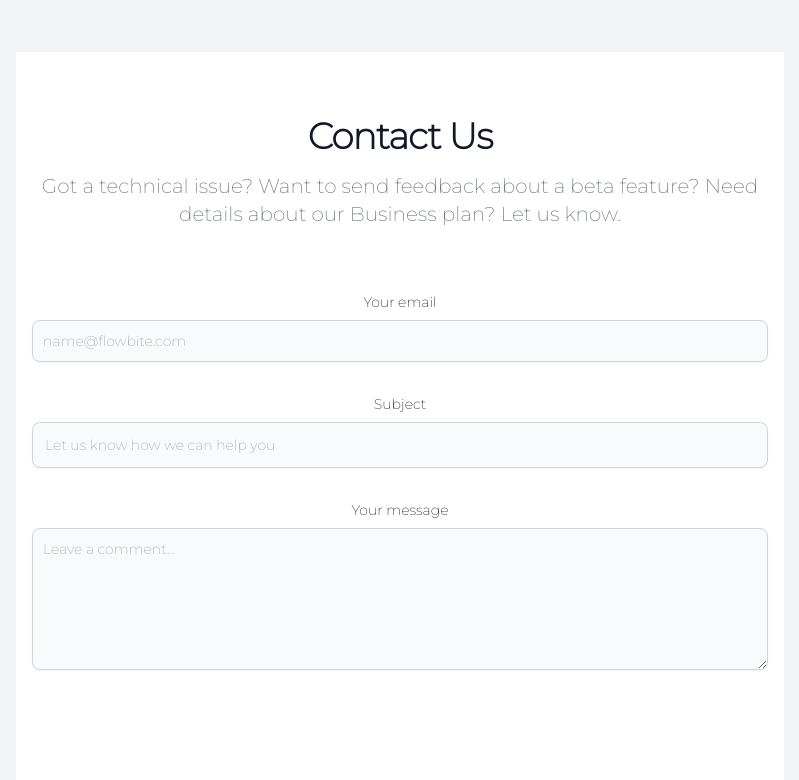
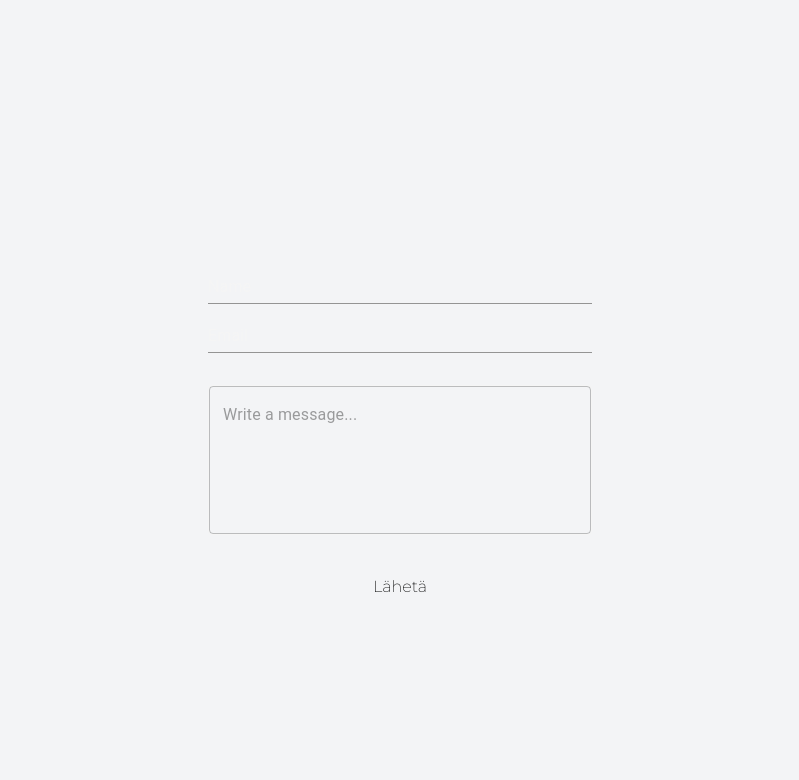
Before and after one commit to LerkkaP/Personal-portfolio, a React (Vite) app: page /contact in a window 1280 px wide. Shown: the part 520-1300 px from the top of the page, without its empty margins (240-1039 px from the left). Built offline with nearby package versions, Linux system fonts and the light colour scheme; the HTML template or start-up script is replaced by a standard one.

Commit message:
add material ui and contact form

```diff
--- a/package.json
+++ b/package.json
@@ -10,6 +10,9 @@
     "preview": "vite preview"
   },
   "dependencies": {
+    "@emotion/react": "^11.11.3",
+    "@emotion/styled": "^11.11.0",
+    "@mui/material": "^5.15.6",
     "framer-motion": "^10.17.9",
     "react": "^18.2.0",
     "react-dom": "^18.2.0",
--- a/src/components/ContactForm.tsx
+++ /dev/null
@@ -1,69 +0,0 @@
-const ContacthtmlForm = () => {
-  return (
-    <section className="bg-white dark:bg-gray-900">
-      <div className="py-8 lg:py-16 px-4 mx-auto max-w-screen-md">
-        <h2 className="mb-4 text-4xl tracking-tight font-extrabold text-center text-gray-900 dark:text-white">
-          Contact Us
-        </h2>
-        <p className="mb-8 lg:mb-16 font-light text-center text-gray-500 dark:text-gray-400 sm:text-xl">
-          Got a technical issue? Want to send feedback about a beta feature?
-          Need details about our Business plan? Let us know.
-        </p>
-        <form action="#" className="space-y-8">
-          <div>
-            <label
-              htmlFor="email"
-              className="block mb-2 text-sm font-medium text-gray-900 dark:text-gray-300"
-            >
-              Your email
-            </label>
-            <input
-              type="email"
-              id="email"
-              className="shadow-sm bg-gray-50 border border-gray-300 text-gray-900 text-sm rounded-lg focus:ring-primary-500 focus:border-primary-500 block w-full p-2.5 dark:bg-gray-700 dark:border-gray-600 dark:placeholder-gray-400 dark:text-white dark:focus:ring-primary-500 dark:focus:border-primary-500 dark:shadow-sm-light"
-              placeholder="name@flowbite.com"
-              required
-            />
-          </div>
-          <div>
-            <label
-              htmlFor="subject"
-              className="block mb-2 text-sm font-medium text-gray-900 dark:text-gray-300"
-            >
-              Subject
-            </label>
-            <input
-              type="text"
-              id="subject"
-              className="block p-3 w-full text-sm text-gray-900 bg-gray-50 rounded-lg border border-gray-300 shadow-sm focus:ring-primary-500 focus:border-primary-500 dark:bg-gray-700 dark:border-gray-600 dark:placeholder-gray-400 dark:text-white dark:focus:ring-primary-500 dark:focus:border-primary-500 dark:shadow-sm-light"
-              placeholder="Let us know how we can help you"
-              required
-            />
-          </div>
-          <div className="sm:col-span-2">
-            <label
-              htmlFor="message"
-              className="block mb-2 text-sm font-medium text-gray-900 dark:text-gray-400"
-            >
-              Your message
-            </label>
-            <textarea
-              id="message"
-              rows={6}
-              className="block p-2.5 w-full text-sm text-gray-900 bg-gray-50 rounded-lg shadow-sm border border-gray-300 focus:ring-primary-500 focus:border-primary-500 dark:bg-gray-700 dark:border-gray-600 dark:placeholder-gray-400 dark:text-white dark:focus:ring-primary-500 dark:focus:border-primary-500"
-              placeholder="Leave a comment..."
-            ></textarea>
-          </div>
-          <button
-            type="submit"
-            className="py-3 px-5 text-sm font-medium text-center text-white rounded-lg bg-primary-700 sm:w-fit hover:bg-primary-800 focus:ring-4 focus:outline-none focus:ring-primary-300 dark:bg-primary-600 dark:hover:bg-primary-700 dark:focus:ring-primary-800"
-          >
-            Send message
-          </button>
-        </form>
-      </div>
-    </section>
-  );
-};
-
-export default ContacthtmlForm;
--- /dev/null
+++ b/src/components/form/Form.tsx
@@ -0,0 +1,31 @@
+import { TextField } from "@mui/material";
+import Input from "./Input";
+
+const Form = () => {
+  return (
+    <div>
+      <form className="flex flex-col w-96">
+        <Input label="Name" variant="standard" />
+        <Input label="Email" variant="standard" />
+        <TextField
+          placeholder="Write a message..."
+          multiline
+          rows={5}
+          maxRows={10}
+          InputProps={{
+            style: {
+              border: "1px solid #f5f5f5",
+            },
+          }}
+          sx={{
+            paddingTop: 4,
+            paddingBottom: 4,
+          }}
+        />
+        <button className="bg-white-text text-black p-2 rounded">Lähetä</button>
+      </form>
+    </div>
+  );
+};
+
+export default Form;
--- /dev/null
+++ b/src/components/form/Input.tsx
@@ -0,0 +1,21 @@
+import { styled } from "@mui/material/styles";
+import TextField from "@mui/material/TextField";
+
+const Input = styled(TextField)({
+  "& label.Mui-focused": {
+    color: "#f5f5f5",
+  },
+  "& .MuiInput-underline:after": {
+    borderBottomColor: "#f5f5f5",
+  },
+
+  "& label": {
+    color: "#f5f5f5",
+  },
+  "& input": {
+    color: "#f5f5f5",
+    borderBottom: "1px solid white",
+  },
+});
+
+export default Input;
--- a/src/pages/Contact.tsx
+++ b/src/pages/Contact.tsx
@@ -28,13 +28,13 @@ const Contact = () => {
 
 export default Contact;*/
 
-import ContactForm from "../components/ContactForm";
+import Form from "../components/form/Form";
 
 const Contact = () => {
   return (
     <div className=" h-screen flex items-center justify-center text-white">
       <div className="absolute top-1/4 text-4xl">Contact</div>
-      <ContactForm />
+      <Form />
     </div>
   );
 };
```
Also changed, not shown: 1 other file (tests, documents, lock files or other folders).
